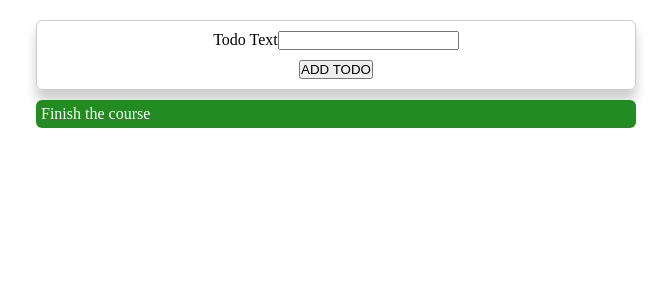
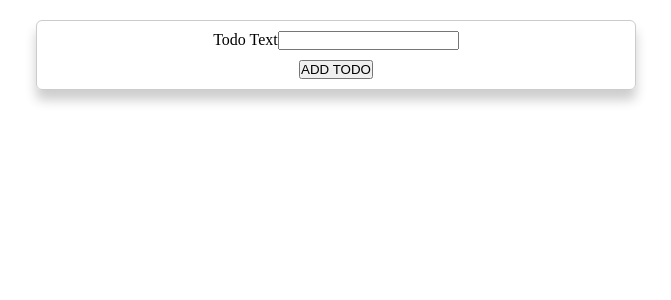
Before and after one commit to JasonWu73/es, a React (Create React App) app in the folder my-react/: page / in a window 1280 px wide. Shown: the top 300 px of the page, without its empty margins (304-975 px from the left). Built offline with nearby package versions, Linux system fonts and the light colour scheme.

Commit message:
定义空 state 类型

```diff
--- a/my-react/src/App.tsx
+++ b/my-react/src/App.tsx
@@ -2,13 +2,11 @@ import React, { useState } from 'react';
 import './App.css';
 import TodoList from './components/TodoList';
 import NewTodo from './components/NewTodo';
+import { Todo } from './todo.model';
 
 function App() {
-  const [ todos, setTodos ] = useState([ {
-    id: 't1',
-    text: 'Finish the course'
-  } ]);
-  const addTodoHandler = (todo: { id: string, text: string }) => {
+  const [ todos, setTodos ] = useState<Todo[]>([]);
+  const addTodoHandler = (todo: Todo) => {
     setTodos(prevTodo => {
       return [ todo, ...prevTodo ];
     });
--- a/my-react/src/components/NewTodo.tsx
+++ b/my-react/src/components/NewTodo.tsx
@@ -1,8 +1,9 @@
 import React, { useState } from 'react';
 import styles from './NewTodo.module.scss';
+import { Todo } from '../todo.model';
 
 interface NewTodoProps {
-  onAdd(todo: { id: string, text: string }): void;
+  onAdd(todo: Todo): void;
 }
 
 function NewTodo(props: NewTodoProps) {
--- /dev/null
+++ b/my-react/src/todo.model.ts
@@ -0,0 +1,4 @@
+export interface Todo {
+  id: string,
+  text: string
+}
```
